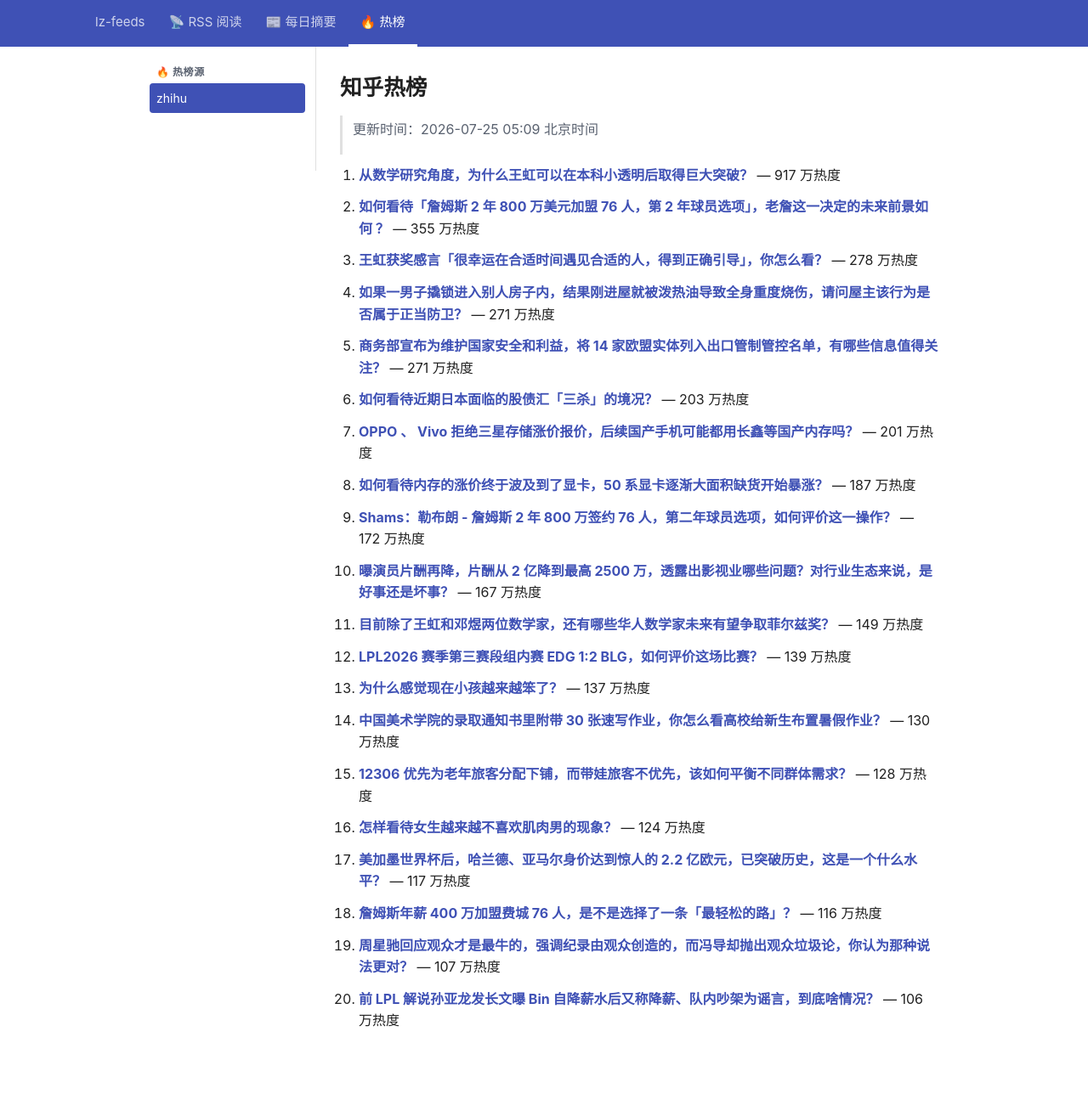
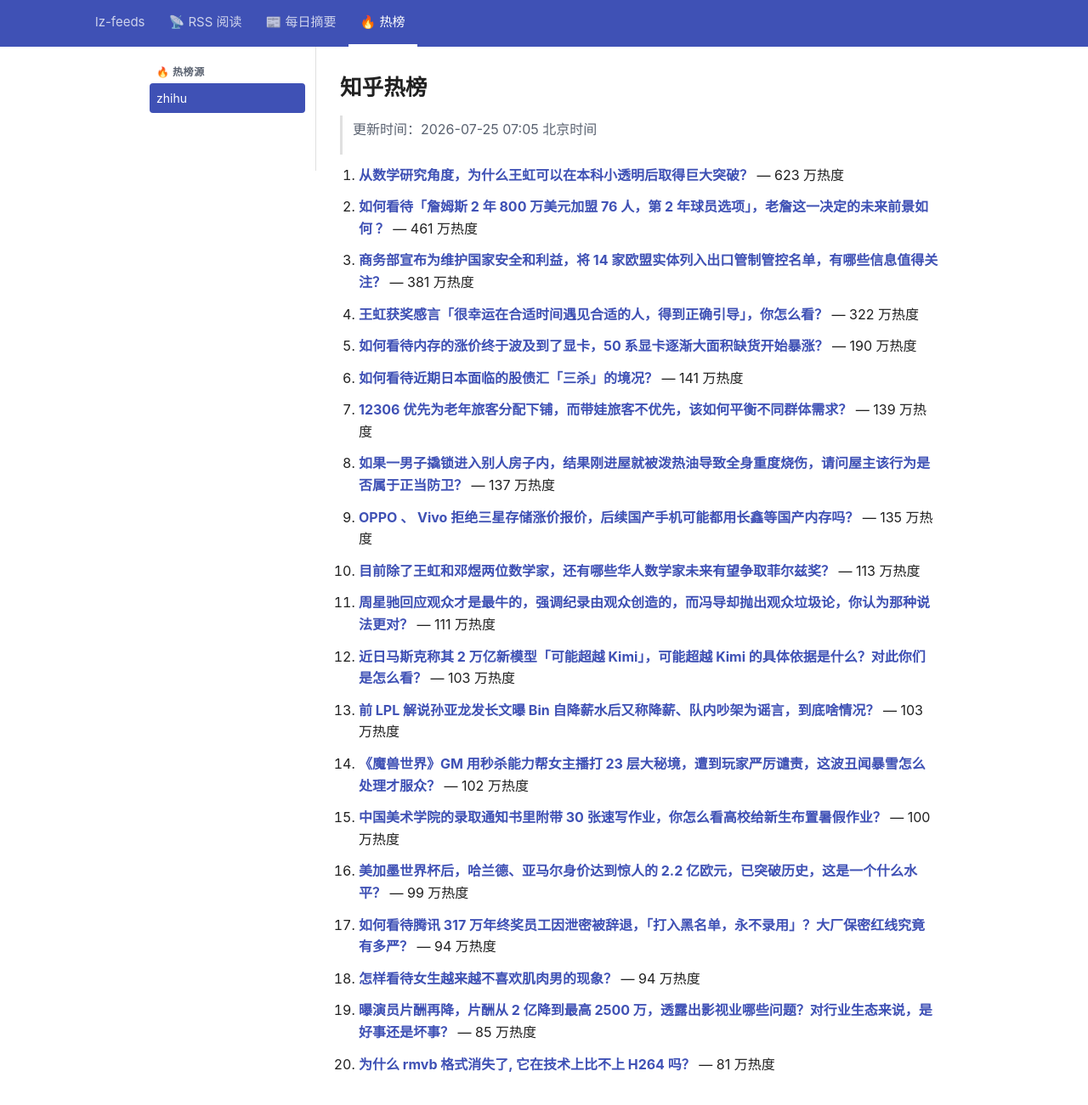
Before and after one commit to lizhang0101/lz-feeds, a Jekyll site: the page built from _hotlist/zhihu.md, in a window 1280 px wide and 1330 px high. Shown: the top 1301 px of the window at 85% size. Built offline with Jekyll 4.4.1, drawn with Linux system fonts in a browser that asks for light colours.

Commit message:
hotlist: 2026-07-24T23:05Z

```diff
--- a/_hotlist/zhihu.md
+++ b/_hotlist/zhihu.md
@@ -1,48 +1,48 @@
 ---
-updated: 2026-07-25 05:09 北京时间
+updated: 2026-07-25 07:05 北京时间
 count: 20
 ---
 
 # 知乎热榜
 
-> 更新时间：2026-07-25 05:09 北京时间
+> 更新时间：2026-07-25 07:05 北京时间
 
-1. **[从数学研究角度，为什么王虹可以在本科小透明后取得巨大突破？](https://www.zhihu.com/question/2063910329785045183)** — 917 万热度
+1. **[从数学研究角度，为什么王虹可以在本科小透明后取得巨大突破？](https://www.zhihu.com/question/2063910329785045183)** — 623 万热度
 
-2. **[如何看待「詹姆斯 2 年 800 万美元加盟 76 人，第 2 年球员选项」，老詹这一决定的未来前景如何 ？](https://www.zhihu.com/question/2064132609781798497)** — 355 万热度
+2. **[如何看待「詹姆斯 2 年 800 万美元加盟 76 人，第 2 年球员选项」，老詹这一决定的未来前景如何 ？](https://www.zhihu.com/question/2064132609781798497)** — 461 万热度
 
-3. **[王虹获奖感言「很幸运在合适时间遇见合适的人，得到正确引导」，你怎么看？](https://www.zhihu.com/question/2063821607458576344)** — 278 万热度
+3. **[商务部宣布为维护国家安全和利益，将 14 家欧盟实体列入出口管制管控名单，有哪些信息值得关注？](https://www.zhihu.com/question/2064019046736175870)** — 381 万热度
 
-4. **[如果一男子撬锁进入别人房子内，结果刚进屋就被泼热油导致全身重度烧伤，请问屋主该行为是否属于正当防卫？](https://www.zhihu.com/question/2057805207183085608)** — 271 万热度
+4. **[王虹获奖感言「很幸运在合适时间遇见合适的人，得到正确引导」，你怎么看？](https://www.zhihu.com/question/2063821607458576344)** — 322 万热度
 
-5. **[商务部宣布为维护国家安全和利益，将 14 家欧盟实体列入出口管制管控名单，有哪些信息值得关注？](https://www.zhihu.com/question/2064019046736175870)** — 271 万热度
+5. **[如何看待内存的涨价终于波及到了显卡，50 系显卡逐渐大面积缺货开始暴涨？](https://www.zhihu.com/question/2063926827077445448)** — 190 万热度
 
-6. **[如何看待近期日本面临的股债汇「三杀」的境况？](https://www.zhihu.com/question/2063933601394025370)** — 203 万热度
+6. **[如何看待近期日本面临的股债汇「三杀」的境况？](https://www.zhihu.com/question/2063933601394025370)** — 141 万热度
 
-7. **[OPPO 、 Vivo  拒绝三星存储涨价报价，后续国产手机可能都用长鑫等国产内存吗？](https://www.zhihu.com/question/2063583824378848408)** — 201 万热度
+7. **[12306 优先为老年旅客分配下铺，而带娃旅客不优先，该如何平衡不同群体需求？](https://www.zhihu.com/question/2062138734179628224)** — 139 万热度
 
-8. **[如何看待内存的涨价终于波及到了显卡，50 系显卡逐渐大面积缺货开始暴涨？](https://www.zhihu.com/question/2063926827077445448)** — 187 万热度
+8. **[如果一男子撬锁进入别人房子内，结果刚进屋就被泼热油导致全身重度烧伤，请问屋主该行为是否属于正当防卫？](https://www.zhihu.com/question/2057805207183085608)** — 137 万热度
 
-9. **[Shams：勒布朗 - 詹姆斯 2 年 800 万签约 76 人，第二年球员选项，如何评价这一操作？](https://www.zhihu.com/question/2064134421758971967)** — 172 万热度
+9. **[OPPO 、 Vivo  拒绝三星存储涨价报价，后续国产手机可能都用长鑫等国产内存吗？](https://www.zhihu.com/question/2063583824378848408)** — 135 万热度
 
-10. **[曝演员片酬再降，片酬从 2 亿降到最高 2500 万，透露出影视业哪些问题？对行业生态来说，是好事还是坏事？](https://www.zhihu.com/question/2063904243388512133)** — 167 万热度
+10. **[目前除了王虹和邓煜两位数学家，还有哪些华人数学家未来有望争取菲尔兹奖？](https://www.zhihu.com/question/2062876703299572286)** — 113 万热度
 
-11. **[目前除了王虹和邓煜两位数学家，还有哪些华人数学家未来有望争取菲尔兹奖？](https://www.zhihu.com/question/2062876703299572286)** — 149 万热度
+11. **[周星驰回应观众才是最牛的，强调纪录由观众创造的，而冯导却抛出观众垃圾论，你认为那种说法更对？](https://www.zhihu.com/question/2061388641746806149)** — 111 万热度
 
-12. **[LPL2026 赛季第三赛段组内赛 EDG 1:2 BLG，如何评价这场比赛？](https://www.zhihu.com/question/2064077683093418226)** — 139 万热度
+12. **[近日马斯克称其 2 万亿新模型「可能超越 Kimi」，可能超越 Kimi 的具体依据是什么？对此你们是怎么看？](https://www.zhihu.com/question/2063015674528765058)** — 103 万热度
 
-13. **[为什么感觉现在小孩越来越笨了？](https://www.zhihu.com/question/454093481)** — 137 万热度
+13. **[前 LPL 解说孙亚龙发长文曝 Bin 自降薪水后又称降薪、队内吵架为谣言，到底啥情况？](https://www.zhihu.com/question/2063732543916957800)** — 103 万热度
 
-14. **[中国美术学院的录取通知书里附带 30 张速写作业，你怎么看高校给新生布置暑假作业？](https://www.zhihu.com/question/2064021093195814334)** — 130 万热度
+14. **[《魔兽世界》GM 用秒杀能力帮女主播打 23 层大秘境，遭到玩家严厉谴责，这波丑闻暴雪怎么处理才服众？](https://www.zhihu.com/question/2063323615110681339)** — 102 万热度
 
-15. **[12306 优先为老年旅客分配下铺，而带娃旅客不优先，该如何平衡不同群体需求？](https://www.zhihu.com/question/2062138734179628224)** — 128 万热度
+15. **[中国美术学院的录取通知书里附带 30 张速写作业，你怎么看高校给新生布置暑假作业？](https://www.zhihu.com/question/2064021093195814334)** — 100 万热度
 
-16. **[怎样看待女生越来越不喜欢肌肉男的现象？](https://www.zhihu.com/question/427306458)** — 124 万热度
+16. **[美加墨世界杯后，哈兰德、亚马尔身价达到惊人的 2.2 亿欧元，已突破历史，这是一个什么水平？](https://www.zhihu.com/question/2063542544877753542)** — 99 万热度
 
-17. **[美加墨世界杯后，哈兰德、亚马尔身价达到惊人的 2.2 亿欧元，已突破历史，这是一个什么水平？](https://www.zhihu.com/question/2063542544877753542)** — 117 万热度
+17. **[如何看待腾讯 317 万年终奖员工因泄密被辞退，「打入黑名单，永不录用」？大厂保密红线究竟有多严？](https://www.zhihu.com/question/2063929870984242778)** — 94 万热度
 
-18. **[詹姆斯年薪 400 万加盟费城 76 人，是不是选择了一条「最轻松的路」？](https://www.zhihu.com/question/2064134826727417102)** — 116 万热度
+18. **[怎样看待女生越来越不喜欢肌肉男的现象？](https://www.zhihu.com/question/427306458)** — 94 万热度
 
-19. **[周星驰回应观众才是最牛的，强调纪录由观众创造的，而冯导却抛出观众垃圾论，你认为那种说法更对？](https://www.zhihu.com/question/2061388641746806149)** — 107 万热度
+19. **[曝演员片酬再降，片酬从 2 亿降到最高 2500 万，透露出影视业哪些问题？对行业生态来说，是好事还是坏事？](https://www.zhihu.com/question/2063904243388512133)** — 85 万热度
 
-20. **[前 LPL 解说孙亚龙发长文曝 Bin 自降薪水后又称降薪、队内吵架为谣言，到底啥情况？](https://www.zhihu.com/question/2063732543916957800)** — 106 万热度
+20. **[为什么 rmvb 格式消失了, 它在技术上比不上 H264 吗？](https://www.zhihu.com/question/779011748)** — 81 万热度
```
